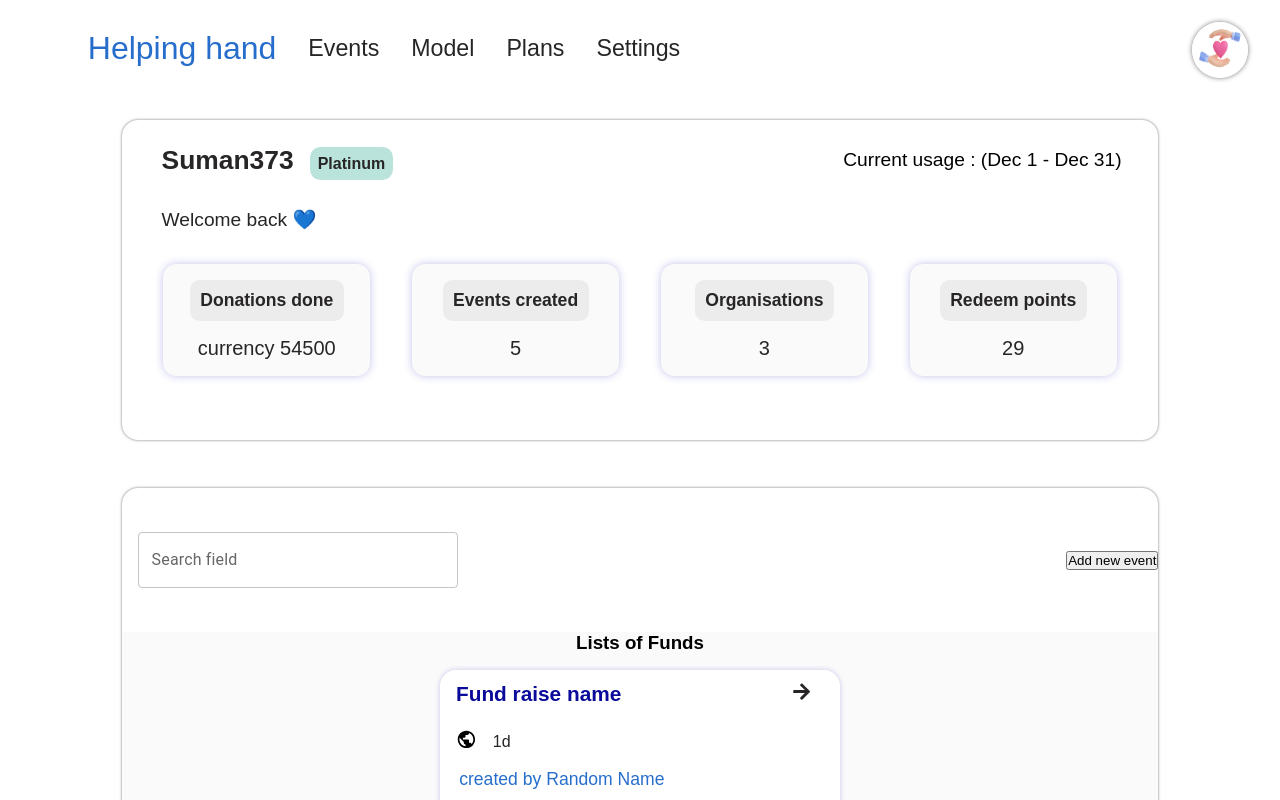
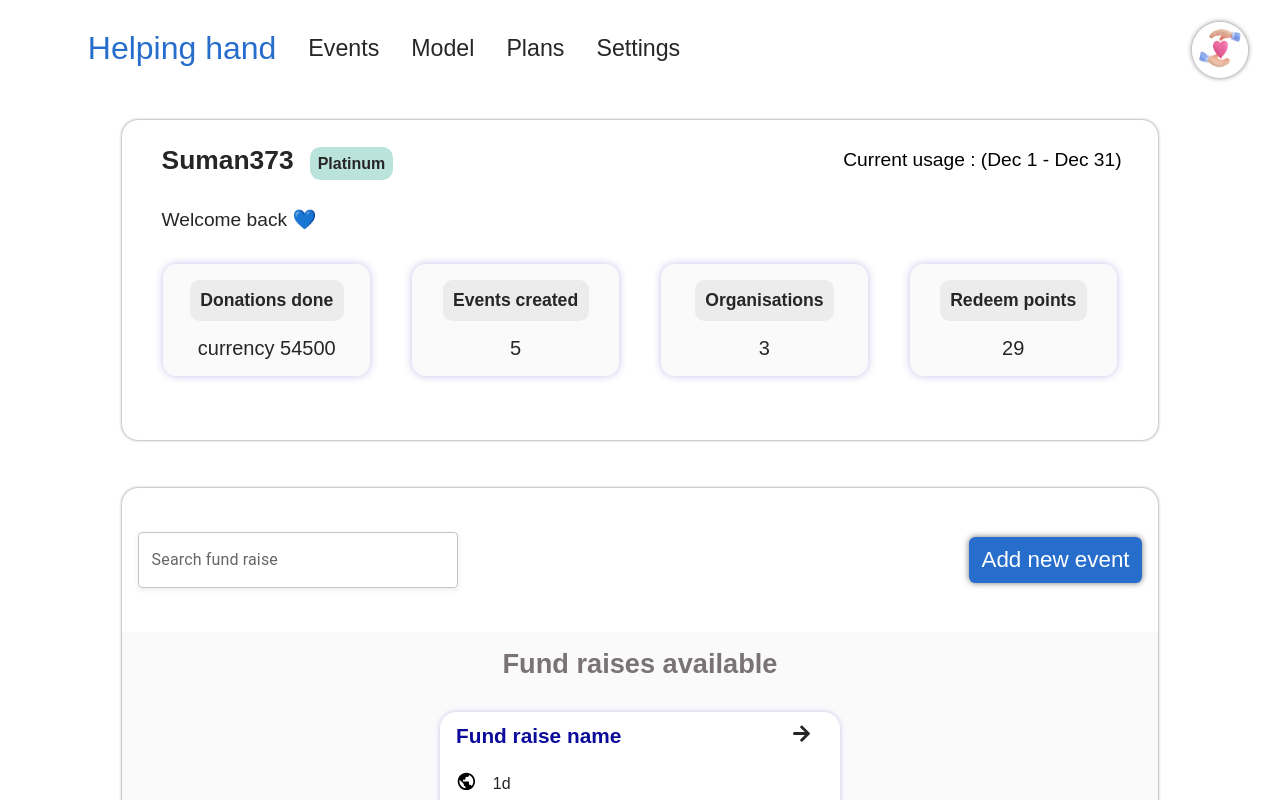
Before and after one commit to Suman373/blossom, a React (Create React App) app in the folder client/: page /userhome in a window 1280 px wide. Shown: the top 800 px of the page. Built offline with nearby package versions, Linux system fonts and the light colour scheme.

Commit message:
add: grey btn component, fix:card animation

```diff
--- a/client/src/components/Fund/Fund.scss
+++ b/client/src/components/Fund/Fund.scss
@@ -86,16 +86,23 @@
                 .progress {
                     padding: 0.1rem;
                     background: variables.$positive;
-                    animation: fluidish 3500ms alternate ease infinite;
+                    // animation: fluidish 3500ms alternate ease ;
+                    animation: fluidish 5000ms ease-in-out;
                 }
 
                 @keyframes fluidish {
-                    from {
+                    25% {
                         width: 0%;
+                        opacity: 0.3;
+                    }
+                    50%{
+                        opacity:0.5
+                    }
+                    75% {
                         opacity: 0.7;
                     }
-                    to {
-                        opacity: 0.9;
+                    100%{
+                        opacity:1;
                     }
                 }
             }
--- a/client/src/components/FundRaise-user/FundRaise.jsx
+++ b/client/src/components/FundRaise-user/FundRaise.jsx
@@ -3,6 +3,8 @@ import './FundRaise.scss';
 import { TextField } from '@mui/material';
 import { useState } from 'react';
 import Fund from '../Fund/Fund';
+import GreyButton from '../GreyButton/GreyButton';
+import BlueButton from '../BlueButton/BlueButton';
 
 const FundRaise = () => {
 
@@ -26,16 +28,17 @@ const FundRaise = () => {
           value={fundRaiseSearch}
           onChange={(e) => setFundRaiseSearch(e.target.value)}
           type="search"
-          label="Search field"
+          label="Search fund raise"
         />
-        <button
-          onClick={addNewEvent}>
-          Add new event
-        </button>
+        <BlueButton
+           text={"Add new event"}
+           addNewEvent={addNewEvent}
+        />
+
       </header>
 
       <section className="fund-list-container">
-        <h1>Lists of Funds</h1>
+        <h1>Fund raises available</h1>
         <ul className='fund-list'>
           {
             funds?.length > 0 ?
--- a/client/src/components/FundRaise-user/FundRaise.scss
+++ b/client/src/components/FundRaise-user/FundRaise.scss
@@ -18,8 +18,9 @@
 
         .search-field{
             margin-left:1rem;
-            border-radius: 1rem;
+            // border-radius: 1rem;
             width:20rem;
+            box-shadow: 0 2px 5px variables.$light-grey;
         }
     }
 
@@ -32,5 +33,12 @@
         align-items: center;
         justify-content: flex-start;
 
+        h1{
+            font-size: 1.7rem;
+            margin:1rem auto;
+            color:variables.$shadow;
+            text-underline-offset: 1px 0 1px black;
+        }
+
     }
 }
--- /dev/null
+++ b/client/src/components/GreyButton/GreyButton.jsx
@@ -0,0 +1,15 @@
+import React from 'react';
+import './GreyButton.scss';
+
+const GreyButton = ({text, addNewEvent}) => {
+  return (
+    <>
+      <button className='grey-button'
+      onClick={addNewEvent}>
+        {text}
+      </button>
+    </>
+  )
+}
+
+export default GreyButton;
--- /dev/null
+++ b/client/src/components/GreyButton/GreyButton.scss
@@ -0,0 +1,20 @@
+@use '../../utils/variables';
+
+.grey-button{
+    padding:0.6rem 0.8rem;
+    width:fit-content;
+    cursor:pointer;
+    background: variables.$light-grey;
+    color:variables.$sooth-black;
+    font-size: 1.4rem;
+    margin:1.5rem 1rem;
+    outline: none;
+    border:none;
+    border-radius: 0.4rem;
+    box-shadow: 0 0 6px variables.$fallback;
+
+    &:hover{
+        transform: scale(1.006);
+        opacity: 0.8;
+    }
+}
```
